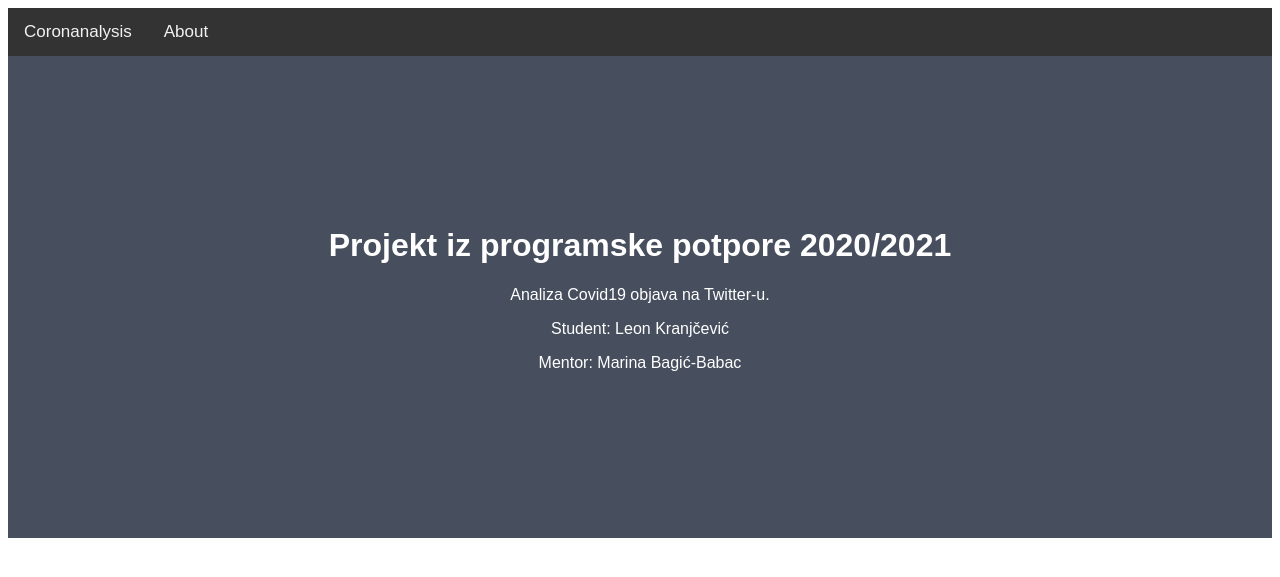
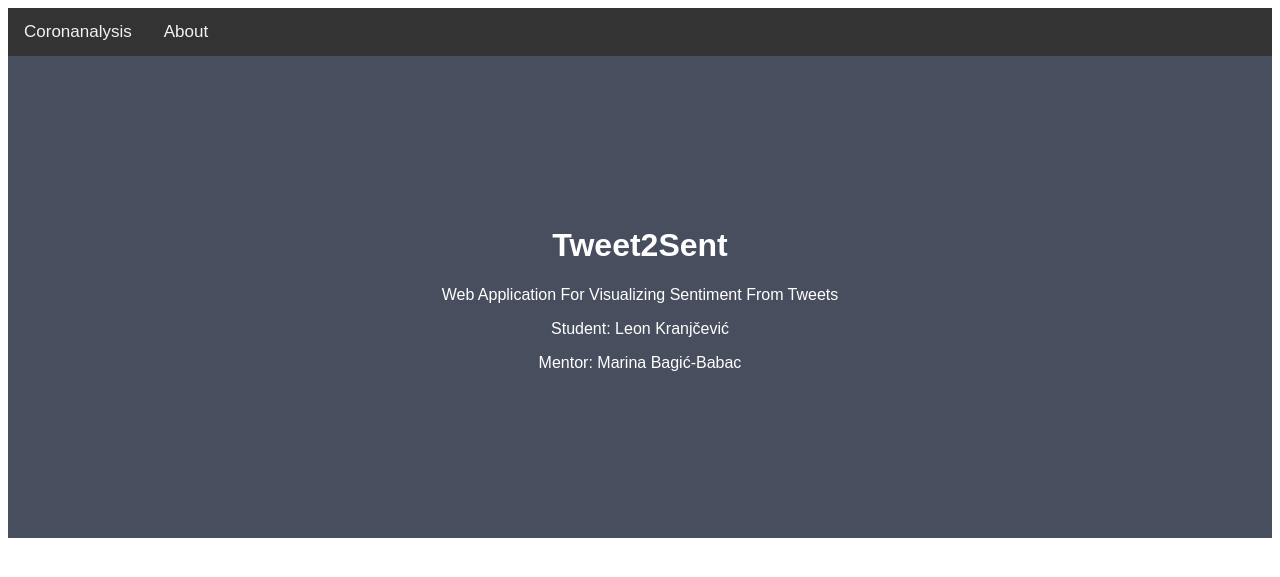
Before and after one commit to AvendoOT/twitter-corona-backend, a Django app: page /about in a window 1280 px wide. Shown: the top 577 px of the page. Run offline with Django 3.2, Linux system fonts and the light colour scheme.

Commit message:
TextBlob refactor

```diff
--- a/TwitterCoronaApp/scraper.py
+++ b/TwitterCoronaApp/scraper.py
@@ -3,14 +3,11 @@ import snscrape.modules.twitter as sntwitter
 
 def scraper(query, since, until):
     tweets = []
-    # since = datetime.strptime(since, '%Y-%m-%d')
-    # until = datetime.strptime(until, '%Y-%m-%d')
     for i, tweet in enumerate(
             sntwitter.TwitterSearchScraper(query + ' since:' + since + ' until:' + until).get_items()):
         if i > 100:
             break
-        # sntwitter.TwitterSearchScraper(query + ' since:' + since + ' until:' + until).get_items()):
         tweets.append({'date': tweet.date,
-                       'user': tweet.user.username,
+                       'user': tweet.username,
                        'tweet': tweet.content})
     return tweets
--- a/TwitterCoronaApp/sentiment.py
+++ b/TwitterCoronaApp/sentiment.py
@@ -14,6 +14,7 @@ def getSentiment(tweets, about):
     negative = 0
     polarity = 0
     length = len(tweets)
+
     for tweet in tweets:
         analysis = TextBlob(tweet)
         polarity += analysis.sentiment.polarity
@@ -22,7 +23,8 @@ def getSentiment(tweets, about):
         elif analysis.sentiment.polarity > 0.00:
             positive += 1
         elif analysis.sentiment.polarity < 0.00:
-            negative += 1
+            negative += 5
+            length += 4
     positive = format(percentage(positive, length), '.2f')
     negative = format(percentage(negative, length), '.2f')
     neutral = format(percentage(neutral, length), '.2f')
@@ -33,7 +35,7 @@ def getSentiment(tweets, about):
     colors = ['yellowgreen', 'gold', 'red']
     patches, texts = plt.pie(sizes, colors=colors, startangle=90)
     plt.legend(patches, labels, loc="best")
-    plt.title("Reakcije ljudi na " + about)
+    plt.title("User reaction to " + about)
     plt.axis = 'equal'
     plt.tight_layout()
     plt.plot()
--- a/TwitterCoronaApp/views.py
+++ b/TwitterCoronaApp/views.py
@@ -8,6 +8,7 @@ from TwitterCoronaApp import sentiment
 def home(request):
     if request.POST:
         form_data = request.POST.dict()
+        print (form_data)
         twitter_scraper = scraper.scraper(form_data.get('tweet'), form_data.get('since'),
                                           form_data.get('until'))
         tweets_sentiment = []
--- a/templates/TwitterCoronaApp/about.html
+++ b/templates/TwitterCoronaApp/about.html
@@ -1,8 +1,8 @@
 {% extends "TwitterCoronaApp/navbar.html" %}
 {% block content %}
 <div class="about-section">
-    <h1>Projekt iz programske potpore 2020/2021</h1>
-    <p>Analiza Covid19 objava na Twitter-u.</p>
+    <h1>Tweet2Sent</h1>
+    <p>Web Application For Visualizing Sentiment From Tweets</p>
     <p>Student: Leon Kranjčević</p>
     <p>Mentor: Marina Bagić-Babac</p>
 </div>
--- a/templates/TwitterCoronaApp/home.html
+++ b/templates/TwitterCoronaApp/home.html
@@ -80,7 +80,7 @@
             var since = document.forms["tweetForm"]["since"].value;
             var until = document.forms["tweetForm"]["until"].value;
             if (tweet === "") {
-                alert("Tweet empty");
+                alert("Tweet query cannot be empty");
                 return false;
             }
             if (until < since) {
```
